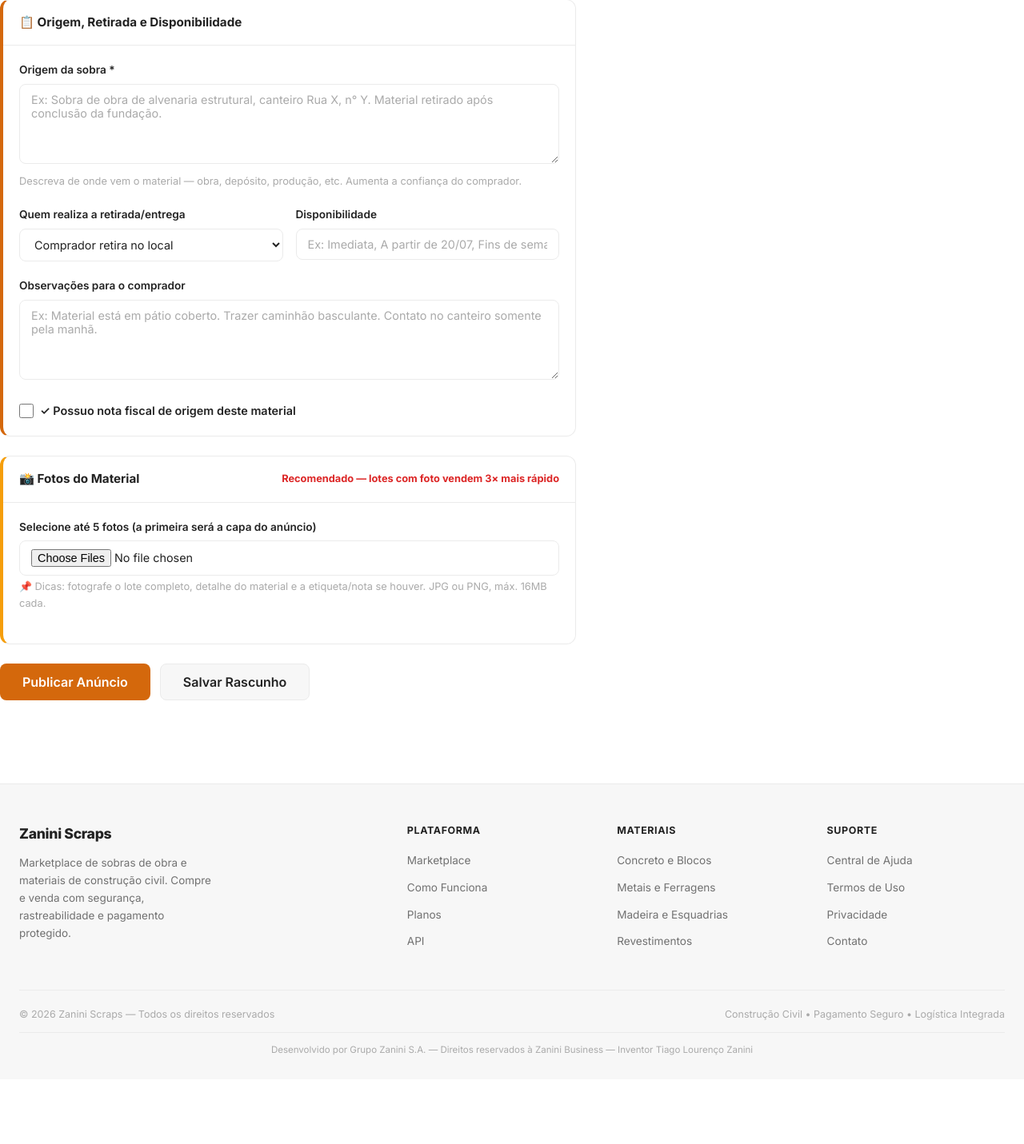
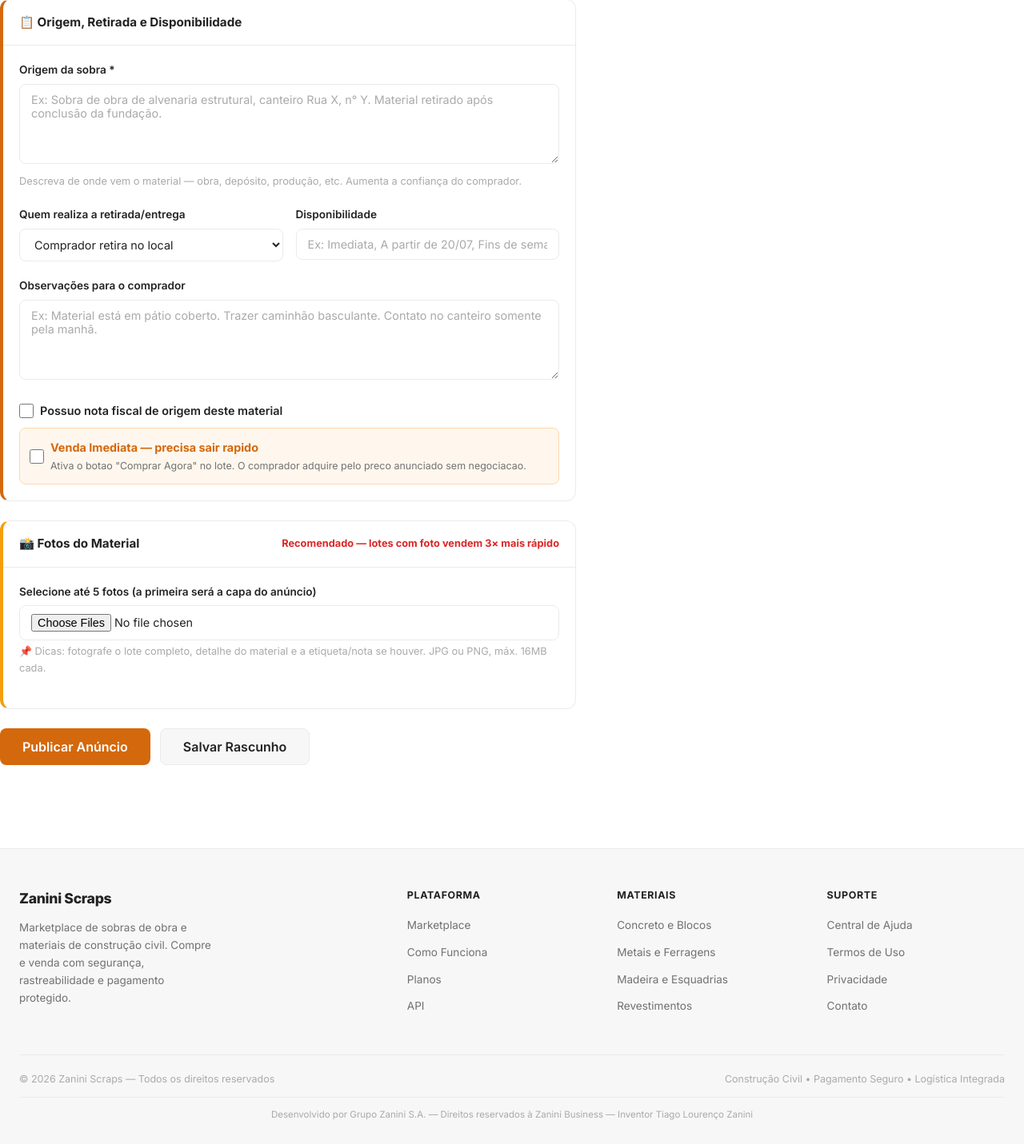
Before and after one commit to TiagoZanini/zanini-scraps, a Flask app: page /listing/new in a window 1280 px wide. Shown: the part 1473-2904 px from the top of the page at 80% size. Before the commit the page ends 2793 px from the top, so only its background shows below. Run offline with Flask 3, Linux system fonts and the light colour scheme; the visitor is signed in with stand-in values (Sample User, id 1); data that the repository does not hold is empty.

Commit message:
feat: venda imediata (compra direta sem negociação)
- Listing.venda_imediata: campo boolean no modelo
- Transaction.proposal_id: nullable, + listing_id para tx sem proposta
- Rota /listing/<uid>/comprar-agora: cria tx e reserva lote direto
- Rota /admin/migrate-venda-imediata: executa ALTER TABLE no banco (1x)
- Badge "Venda Imediata" no card
- Botão "Comprar Agora" no detalhe do lote
- Checkbox na criação/edição de lote
- Correção de tx.proposal.listing em transaction_pay/confirm_delivery/webhook

Co-Authored-By: Claude Sonnet 4.6 (1M context) <noreply@anthropic.com>

```diff
--- a/app.py
+++ b/app.py
@@ -344,6 +344,7 @@ def listing_create():
             availability=request.form.get('availability', ''),
             observations=request.form.get('observations', ''),
             who_picks_up=request.form.get('who_picks_up', 'comprador'),
+            venda_imediata=bool(request.form.get('venda_imediata')),
             status=request.form.get('status', 'active'),
         )
         db.session.add(listing)
@@ -394,6 +395,7 @@ def listing_edit(uid):
         listing.availability = request.form.get('availability', listing.availability)
         listing.observations = request.form.get('observations', listing.observations)
         listing.who_picks_up = request.form.get('who_picks_up', listing.who_picks_up)
+        listing.venda_imediata = bool(request.form.get('venda_imediata'))
         listing.status = request.form.get('status', listing.status)
 
         # Novas imagens
@@ -665,7 +667,8 @@ def transaction_pay(uid):
     mp_enabled = bool(app.config.get('MP_ACCESS_TOKEN'))
     if mp_enabled:
         try:
-            descricao = f'Zanini Scraps — {tx.proposal.listing.title[:80]}'
+            _listing = tx.proposal.listing if tx.proposal_id else Listing.query.get(tx.listing_id)
+            descricao = f'Zanini Scraps — {_listing.title[:80]}' if _listing else 'Zanini Scraps — Lote'
             if method == 'pix':
                 resultado = mp.criar_pagamento_pix(
                     tx_uid=tx.uid,
@@ -707,9 +710,10 @@ def transaction_pay(uid):
     # ── Modo simulado (sem credenciais MP configuradas) ──
     tx.payment_status = 'escrow'
     tx.escrow_release_date = datetime.utcnow() + timedelta(days=app.config['ESCROW_RELEASE_DAYS'])
-    proposal = Proposal.query.get(tx.proposal_id)
-    if proposal:
-        listing = Listing.query.get(proposal.listing_id)
+    proposal = Proposal.query.get(tx.proposal_id) if tx.proposal_id else None
+    _lid = proposal.listing_id if proposal else tx.listing_id
+    if _lid:
+        listing = Listing.query.get(_lid)
         if listing:
             listing.status = 'reserved'
     db.session.commit()
@@ -725,9 +729,10 @@ def confirm_delivery(uid):
     tx.logistics_status = 'confirmed'
     tx.delivery_date = datetime.utcnow()
 
-    proposal = Proposal.query.get(tx.proposal_id)
-    if proposal:
-        listing = Listing.query.get(proposal.listing_id)
+    proposal = Proposal.query.get(tx.proposal_id) if tx.proposal_id else None
+    _lid = proposal.listing_id if proposal else tx.listing_id
+    if _lid:
+        listing = Listing.query.get(_lid)
         if listing:
             listing.status = 'sold'
 
@@ -827,9 +832,10 @@ def mp_webhook():
             tx.escrow_release_date = datetime.utcnow() + timedelta(days=app.config['ESCROW_RELEASE_DAYS'])
 
             # Marcar listing como reservado
-            proposal = Proposal.query.get(tx.proposal_id)
-            if proposal:
-                listing = Listing.query.get(proposal.listing_id)
+            proposal = Proposal.query.get(tx.proposal_id) if tx.proposal_id else None
+            _lid = proposal.listing_id if proposal else tx.listing_id
+            if _lid:
+                listing = Listing.query.get(_lid)
                 if listing:
                     listing.status = 'reserved'
 
@@ -948,6 +954,66 @@ def freight_estimate():
     return jsonify({'estimated_cost': round(cost, 2), 'distance_km': distance_km})
 
 
+# ─── VENDA IMEDIATA ───
+@app.route('/listing/<uid>/comprar-agora', methods=['POST'])
+@login_required
+def buy_now(uid):
+    listing = Listing.query.filter_by(uid=uid, status='active', venda_imediata=True).first_or_404()
+    if listing.seller_id == current_user.id:
+        flash('Você não pode comprar seu próprio lote.', 'danger')
+        return redirect(url_for('listing_detail', uid=uid))
+
+    commission = listing.price * app.config['COMMISSION_RATE']
+    tx = Transaction(
+        listing_id=listing.id,
+        buyer_id=current_user.id,
+        seller_id=listing.seller_id,
+        gross_amount=listing.price,
+        commission=commission,
+        net_amount=listing.price - commission,
+        payment_status='pending',
+        escrow_release_date=datetime.utcnow() + timedelta(days=app.config['ESCROW_RELEASE_DAYS'])
+    )
+    db.session.add(tx)
+    listing.status = 'reserved'
+
+    notif = Notification(
+        user_id=listing.seller_id,
+        type='transaction',
+        title='Compra imediata recebida!',
+        content=f'{current_user.name} comprou seu lote "{listing.title[:60]}" por {brl(listing.price)}.',
+        link='#'
+    )
+    db.session.add(notif)
+    db.session.commit()
+
+    flash('Lote reservado! Realize o pagamento para confirmar.', 'success')
+    return redirect(url_for('transaction_detail', uid=tx.uid))
+
+
+# ─── MIGRATION (admin, executar 1x) ───
+@app.route('/admin/migrate-venda-imediata', methods=['POST'])
+@login_required
+@admin_required
+def migrate_venda_imediata():
+    try:
+        db.session.execute(db.text(
+            "ALTER TABLE listings ADD COLUMN IF NOT EXISTS venda_imediata BOOLEAN DEFAULT FALSE NOT NULL"
+        ))
+        db.session.execute(db.text(
+            "ALTER TABLE transactions ALTER COLUMN proposal_id DROP NOT NULL"
+        ))
+        db.session.execute(db.text(
+            "ALTER TABLE transactions ADD COLUMN IF NOT EXISTS listing_id INTEGER REFERENCES listings(id)"
+        ))
+        db.session.commit()
+        flash('Migracao executada com sucesso!', 'success')
+    except Exception as e:
+        db.session.rollback()
+        flash(f'Erro na migracao: {str(e)[:200]}', 'danger')
+    return redirect(url_for('admin_dashboard'))
+
+
 # ─── Error handlers ───
 @app.errorhandler(404)
 def not_found(e):
--- a/modules/models.py
+++ b/modules/models.py
@@ -121,6 +121,9 @@ class Listing(db.Model):
     observations       = db.Column(db.Text)          # Observações adicionais para o comprador
     who_picks_up       = db.Column(db.String(100), default='comprador')  # comprador, vendedor, negociavel
 
+    # Venda Imediata
+    venda_imediata     = db.Column(db.Boolean, default=False)
+
     # Datas
     created_at = db.Column(db.DateTime, default=datetime.utcnow, index=True)
     updated_at = db.Column(db.DateTime, default=datetime.utcnow, onupdate=datetime.utcnow)
@@ -199,7 +202,8 @@ class Transaction(db.Model):
     __tablename__ = 'transactions'
     id = db.Column(db.Integer, primary_key=True)
     uid = db.Column(db.String(36), unique=True, default=lambda: str(uuid.uuid4()))
-    proposal_id = db.Column(db.Integer, db.ForeignKey('proposals.id'), nullable=False)
+    proposal_id = db.Column(db.Integer, db.ForeignKey('proposals.id'), nullable=True)
+    listing_id  = db.Column(db.Integer, db.ForeignKey('listings.id'),  nullable=True)   # venda imediata
     buyer_id = db.Column(db.Integer, db.ForeignKey('users.id'), nullable=False)
     seller_id = db.Column(db.Integer, db.ForeignKey('users.id'), nullable=False)
 
--- a/templates/listings/_card.html
+++ b/templates/listings/_card.html
@@ -8,7 +8,9 @@
             <span>Sem imagem</span>
         </div>
         {% endif %}
-        {% if listing.is_featured %}
+        {% if listing.venda_imediata %}
+        <span class="badge-featured" style="background:var(--accent);color:#fff;">Venda Imediata</span>
+        {% elif listing.is_featured %}
         <span class="badge-featured">Destaque</span>
         {% endif %}
         {% if listing.condition %}
--- a/templates/listings/create.html
+++ b/templates/listings/create.html
@@ -149,7 +149,14 @@
                     </div>
                     <div class="form-check" style="margin-top:8px;">
                         <input type="checkbox" name="has_invoice" id="has_invoice" value="1">
-                        <label for="has_invoice" style="font-weight:600;">✓ Possuo nota fiscal de origem deste material</label>
+                        <label for="has_invoice" style="font-weight:600;">Possuo nota fiscal de origem deste material</label>
+                    </div>
+                    <div class="form-check" style="margin-top:10px;padding:12px;background:#fff7ed;border-radius:8px;border:1px solid #fed7aa;">
+                        <input type="checkbox" name="venda_imediata" id="venda_imediata" value="1">
+                        <div>
+                            <label for="venda_imediata" style="font-weight:700;color:var(--accent);cursor:pointer;">Venda Imediata &mdash; precisa sair rapido</label>
+                            <p style="font-size:0.78rem;color:var(--text-secondary);margin:2px 0 0;">Ativa o botao "Comprar Agora" no lote. O comprador adquire pelo preco anunciado sem negociacao.</p>
+                        </div>
                     </div>
                 </div>
             </div>
```
Also changed, not shown: templates/listings/detail.html (+16 -0 lines), templates/listings/edit.html (+7 -0 lines).
